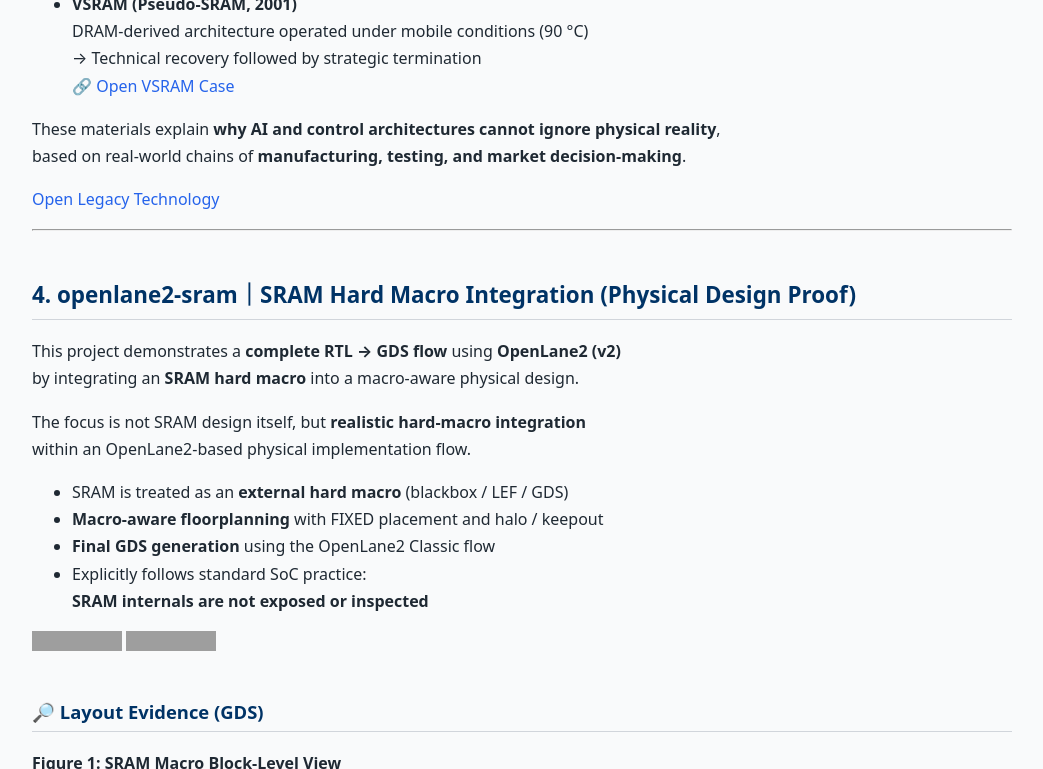
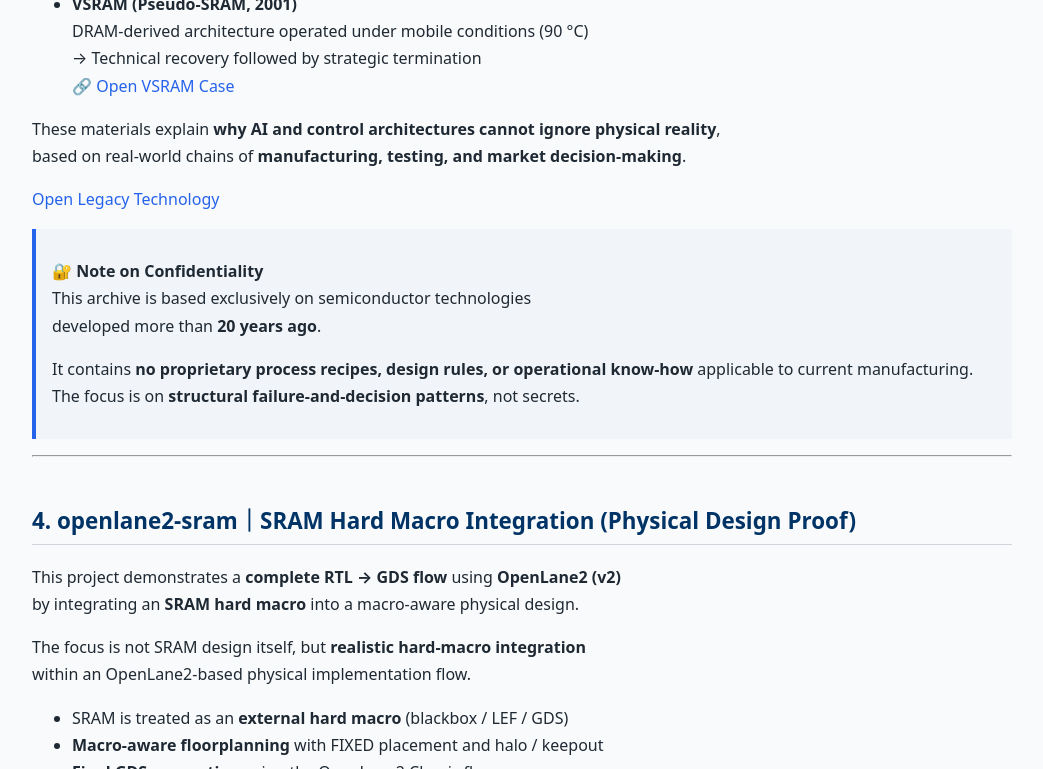
Before and after one commit to Samizo-AITL/Samizo-AITL.github.io, a Jekyll site: the page built from portal/en/index.md, in a window 1280 px wide and 900 px high, scrolled down 8644 px, cut to the strip 0-769 px from the top of the window. Shown: the whole strip, without its empty margins (118-1161 px from the left). Built offline with Jekyll 4.4.1, drawn with Linux system fonts in a browser that asks for light colours; grey boxes are pictures that could not be loaded.

Commit message:
Update index.md

```diff
--- a/portal/en/index.md
+++ b/portal/en/index.md
@@ -299,6 +299,14 @@
 and market decision-making**.
 
 [Open Legacy Technology](https://samizo-aitl.github.io/Edusemi-Plus/archive/legacy/)
+
+> 🔐 **Note on Confidentiality**
+> This archive is based exclusively on semiconductor technologies
+> developed more than **20 years ago**.
+>
+> It contains **no proprietary process recipes, design rules, or
+> operational know-how** applicable to current manufacturing.
+> The focus is on **structural failure-and-decision patterns**, not secrets.
 
 ---
 
```
